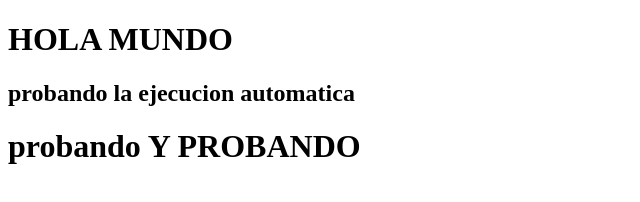
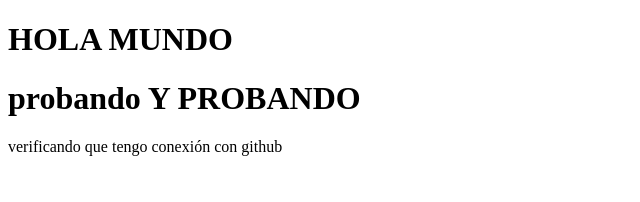
Before and after one commit to franyober/prueba, a plain HTML site: page index.html in a window 1280 px wide. Shown: the whole page, without its empty margins (0-640 px from the left). Drawn offline with Linux system fonts and the light colour scheme.

Commit message:
probando..

```diff
--- a/index.html
+++ b/index.html
@@ -7,7 +7,7 @@
 </head>
 <body>
     <h1>HOLA MUNDO</h1>
-    <h2>probando la ejecucion automatica</h2>
     <h1>probando Y PROBANDO</h1>
+    <p> verificando que tengo conexión con github </p>
 </body>
 </html>
```
